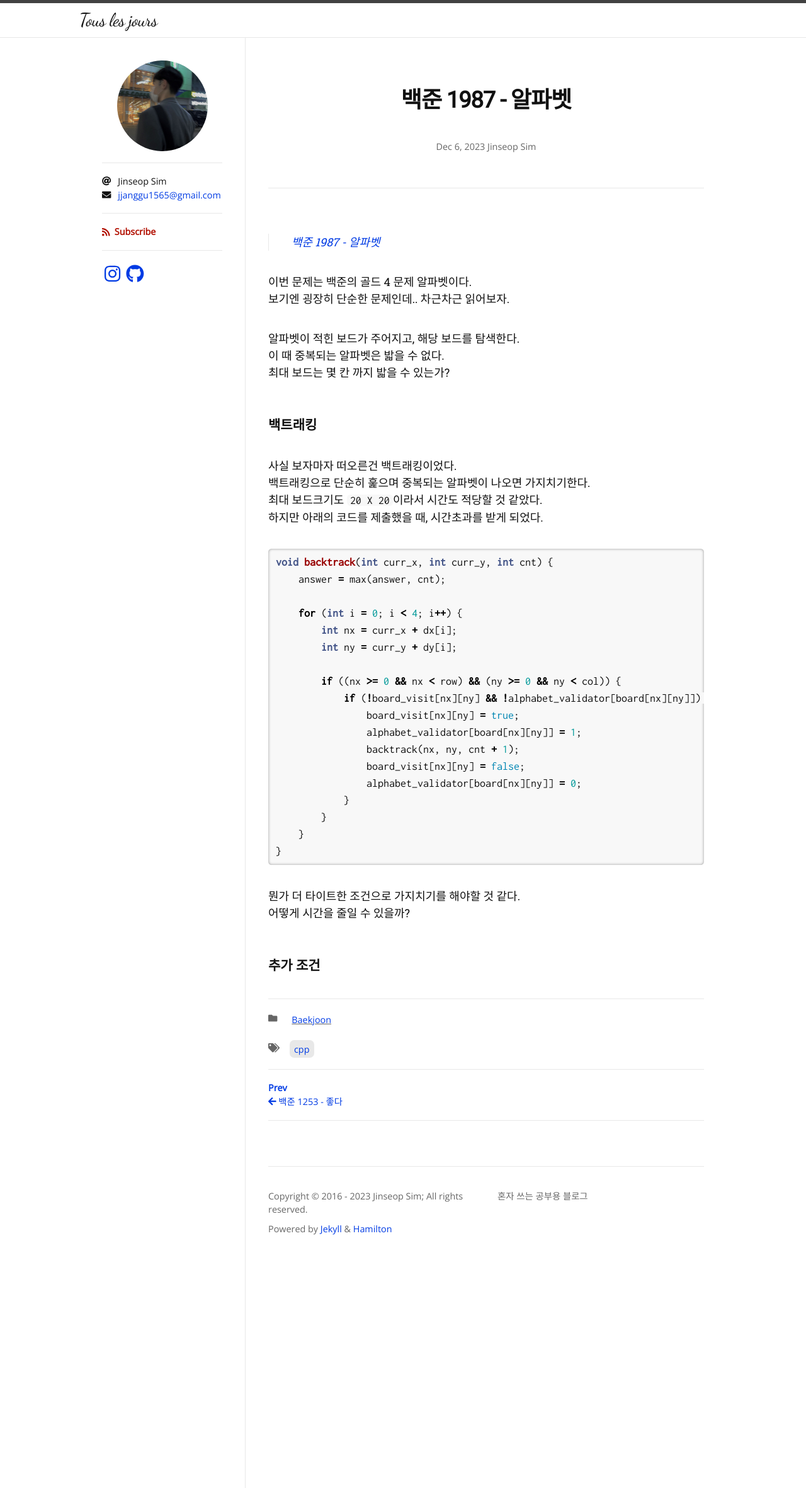
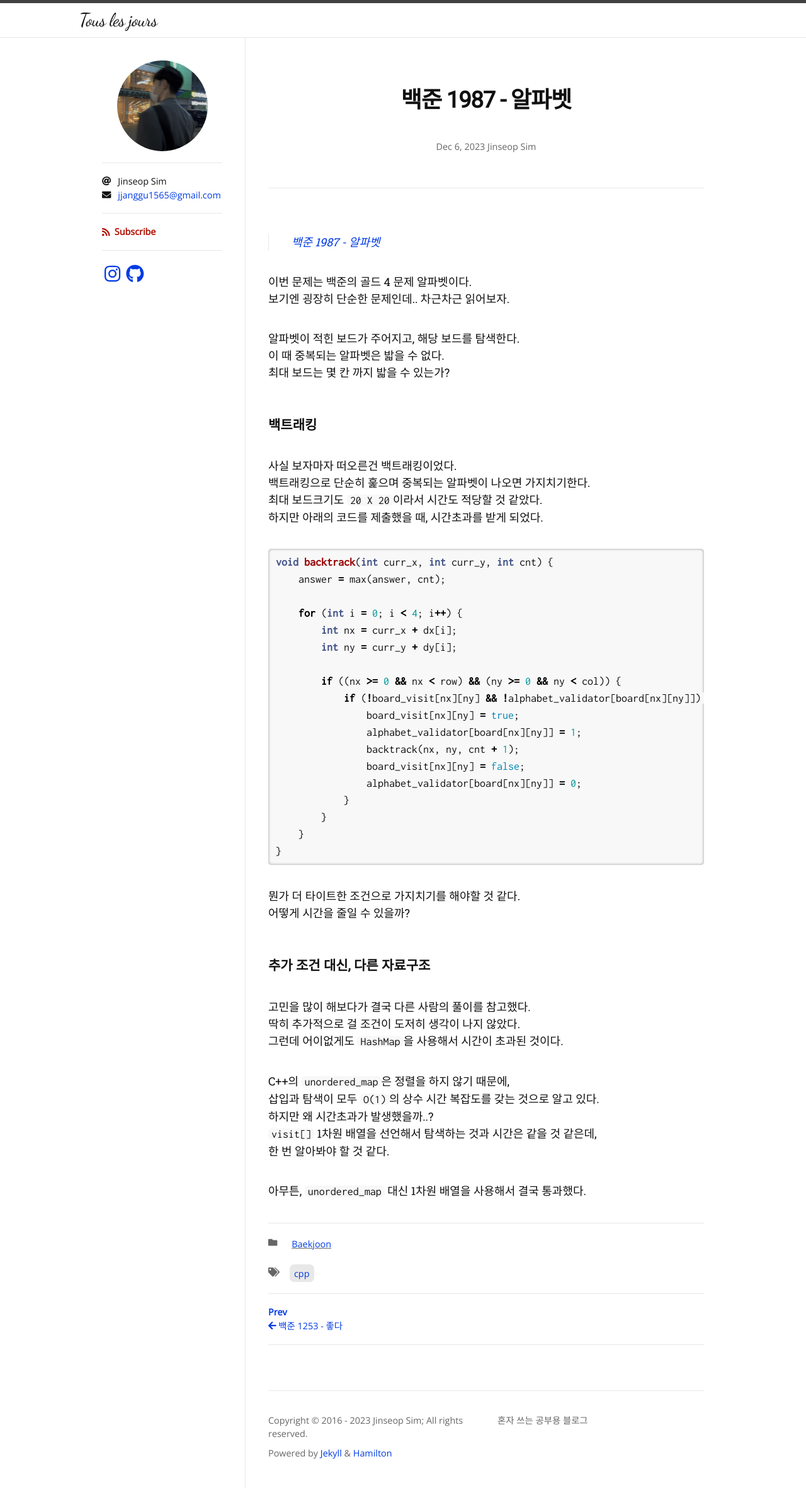
Before and after one commit to Jinseop-Sim/Jinseop-Sim.github.io, a Jekyll site: the page built from _posts/2023-12-06-bj-1987.md, in a window 1280 px wide. Shown: the whole page at 63% size. Built offline with Jekyll 4.4.1, drawn with Linux system fonts in a browser that asks for light colours; nearby versions of some CDN libraries; some web fonts are replaced.

Commit message:
글 수정

````diff
--- a/_posts/2023-12-06-bj-1987.md
+++ b/_posts/2023-12-06-bj-1987.md
@@ -44,4 +44,15 @@ void backtrack(int curr_x, int curr_y, int cnt) {
 뭔가 더 타이트한 조건으로 가지치기를 해야할 것 같다.
 어떻게 시간을 줄일 수 있을까?
 
-### 추가 조건
+### 추가 조건 대신, 다른 자료구조
+고민을 많이 해보다가 결국 다른 사람의 풀이를 참고했다.
+딱히 추가적으로 걸 조건이 도저히 생각이 나지 않았다.
+그런데 어이없게도 ```HashMap```을 사용해서 시간이 초과된 것이다.
+
+C++의 ```unordered_map```은 정렬을 하지 않기 때문에,
+삽입과 탐색이 모두 ```O(1)```의 상수 시간 복잡도를 갖는 것으로 알고 있다.
+하지만 왜 시간초과가 발생했을까..?
+```visit[]``` 1차원 배열을 선언해서 탐색하는 것과 시간은 같을 것 같은데,
+한 번 알아봐야 할 것 같다.
+
+아무튼, ```unordered_map``` 대신 1차원 배열을 사용해서 결국 통과했다.
````
